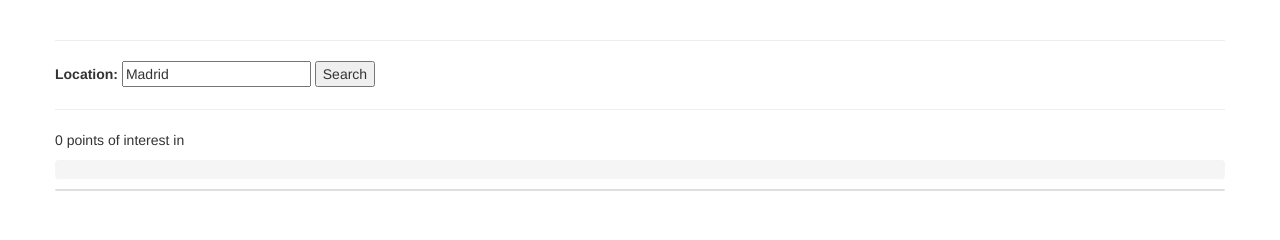
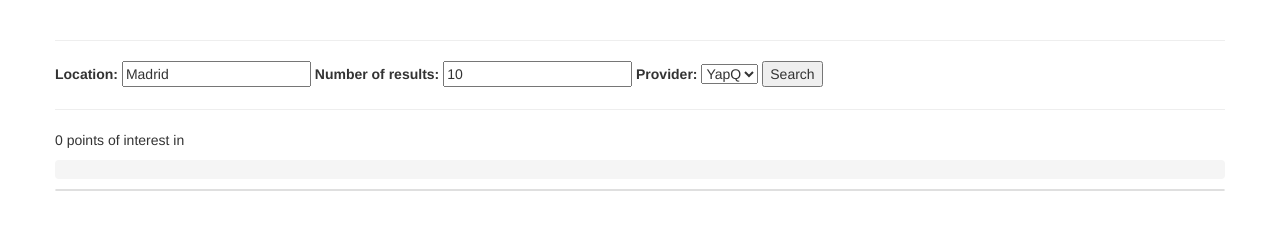
Before and after one commit to samheyman/travel-apis, a Django app: page /destinations/points-of-interest in a window 1280 px wide. Shown: the part 181-421 px from the top of the page. Run offline with Django 3.2, Linux system fonts and the light colour scheme; some libraries are stand-ins or nearby versions.

Commit message:
Avuxi call for POIs and separating local and prod settings

```diff
--- a/destinations/forms.py
+++ b/destinations/forms.py
@@ -3,3 +3,5 @@ from django import forms
 
 class LocationSearchForm(forms.Form):
     location = forms.CharField(label='Location', max_length=100, initial='Madrid')
+    number_of_results = forms.CharField(label='Number of results', max_length=3, initial=10)
+    provider = forms.ChoiceField(choices=[('yapq','YapQ'), ('avuxi', 'Avuxi')])
--- a/destinations/templates/destinations/index.html
+++ b/destinations/templates/destinations/index.html
@@ -10,9 +10,6 @@
 
   <div class="container">
   <h3>Destinations APIs</h3>
-
-    <h4>YapQ</h4>
-
     <div class="row">
         <div class="col-md-6">
             <div class="panel panel-default" style="border: 1px solid #">
--- a/destinations/templates/destinations/points-of-interest.html
+++ b/destinations/templates/destinations/points-of-interest.html
@@ -32,13 +32,29 @@
       {% csrf_token %}
       <label for="{{ form.location.id_location }}">Location: </label>
       {{ form.location }}
+      <label for="{{ form.number_of_results.id_number_of_results }}">Number of results: </label>
+      {{ form.number_of_results }}
+      <label for="{{ form.provider.id_provider }}">Provider: </label>
+      {{ form.provider }}
       <button type="submit" class="" style="position:relative;top:0;">Search</button>
     </form>
     <hr>
-    <p>{{ result.points_of_interest|length }} points of interest in {{ location }}</p>
-    <pre>{{ result.points_of_interest }}</pre>
+    {% if result.points_of_interest %}
+    {% with points_of_interest=result.points_of_interest %}
+    <p>{{ rpoints_of_interest|length }} points of interest in {{ location }}</p>
+    <pre>{{ points_of_interest }}</pre>
+    {% endwith %}
+    {% else %}
+    {% with points_of_interest=result.POIs %}
+    <p>{{ points_of_interest|length }} points of interest in {{ location }}</p>
+    <pre>{{ points_of_interest }}</pre>
+    {% endwith %}
+    {% endif %}
+
+
 
     <table>
+      {% if result.points_of_interest %}
       {% for poi in result.points_of_interest %}
       <tr>
         <td><img src="{{ poi.main_image }}" alt="{{ poi.title}}"/></td>
@@ -51,6 +67,17 @@
         </td>
       </tr>
       {% endfor %}
+      {% else %}
+      {% for poi in result.POIs %}
+      <tr>
+        <td>{{ poi.name}}
+            <p>{{ poi.details.description}}</p>
+            <p>Rank: {{ poi.rank }}</p>
+            <p>Lat/lng: {{poi.latlon.0}}, {{poi.latlon.1}}</p>
+        </td>
+      </tr>
+      {% endfor %}
+      {% endif %}
     </table>
 
     {% endblock %}
--- a/destinations/views.py
+++ b/destinations/views.py
@@ -18,19 +18,22 @@ def points_of_interest(request):
 		form = LocationSearchForm(request.GET)
 		if form.is_valid():
 			location = form.cleaned_data['location']
-			points_of_interest = getPointsOfInterest(location,'yapq')
+			number_of_results = form.cleaned_data['number_of_results']
+			provider = form.cleaned_data['provider']
+			points_of_interest = getPointsOfInterest(location, provider, number_of_results)
 	else:
 		form = LocationSearchForm()
 		location = ""
 	return render(request, 'destinations/points-of-interest.html', {'form': form, 'result': points_of_interest, 'location': location})
 
 
-def getPointsOfInterest(location, provider):
-	if provider is 'yapq':
+def getPointsOfInterest(location, provider, number_results):
+	if provider == 'yapq':
 		api_endpoint = "https://api.sandbox.amadeus.com/v1.2/points-of-interest/yapq-search-text?"
 		values = {
 			"city_name": location,
-			"apikey": os.environ.get("AMADEUS_SANDBOX_KEY")
+			"apikey": os.environ.get("AMADEUS_SANDBOX_KEY"),
+			"number_of_results": number_results
 		}
 		api_endpoint = api_endpoint + urllib.parse.urlencode(values)
 		req = urllib.request.Request(api_endpoint)
@@ -40,8 +43,37 @@ def getPointsOfInterest(location, provider):
 		except:
 			json_data = None
 
-	elif provider is 'avuxi':
-		json_data = json.loads('{}')
+	elif provider == 'avuxi':
+		api_endpoint = "https://data.avuxiapis.com/v1/POI?"
+		values = {
+			"north": 40.516775,
+			"south": 40.3000,
+			"west": -4.0000,
+			"east": -3.403790,
+			"key": getOAuthToken(),
+			"limit": number_results
+		}
+		api_endpoint = api_endpoint + urllib.parse.urlencode(values)
+		req = urllib.request.Request(api_endpoint)
+		response = urllib.request.urlopen(req)
+		try:
+			json_data = json.load(response)
+		except:
+			json_data = None
 	else:
+		print("nope")
 		json_data = None
 	return json_data
+
+def getOAuthToken():
+	secrets = {
+        "appid": os.environ.get("AVUXI_APP_ID"),
+  		"appsecure": os.environ.get("AVUXI_APP_KEY")
+    }
+	ACCESS_TOKEN_URL = "https://data.avuxiapis.com/v1/SecureGenerateKey"
+
+	authorization_response = (requests.post(
+		ACCESS_TOKEN_URL,
+		data=secrets
+	)).json()
+	return authorization_response['Key']
--- a/docker-compose.yml
+++ b/docker-compose.yml
@@ -18,3 +18,5 @@ services:
          - AMADEUS_CLIENT_SECRET=$AMADEUS_CLIENT_SECRET
          - GOOGLE_MAPS_KEY=$GOOGLE_MAPS_KEY
          - AMADEUS_SANDBOX_KEY=$AMADEUS_SANDBOX_KEY
+         - AVUXI_APP_ID=$AVUXI_APP_ID
+         - AVUXI_APP_KEY=$AVUXI_APP_KEY
--- a/travel_apis/wsgi.py
+++ b/travel_apis/wsgi.py
@@ -11,7 +11,6 @@ import os
 
 from django.core.wsgi import get_wsgi_application
 
-os.environ.setdefault("DJANGO_SETTINGS_MODULE", "travel_apis.settings")
-os.environ['SETTINGS_CONFIG'] = 'travel_apis.settings'
+os.environ.setdefault("DJANGO_SETTINGS_MODULE", "travel_apis.settings.local")
 
 application = get_wsgi_application()
```
Also changed, not shown: travel_apis/settings.py (+7 -1 lines).
